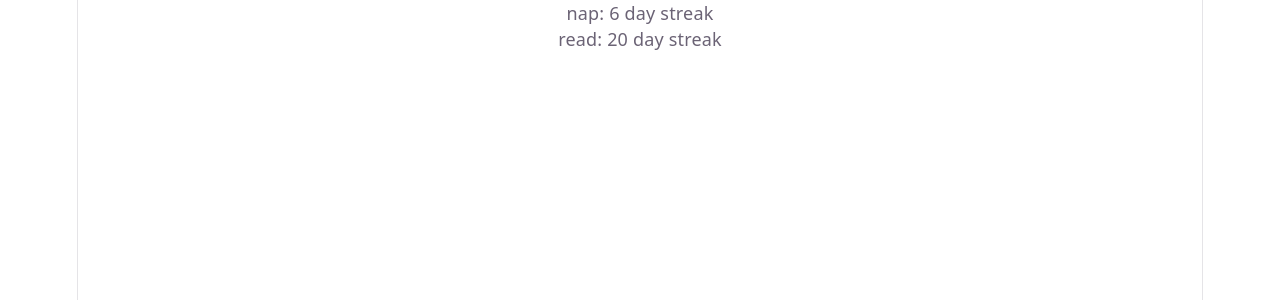
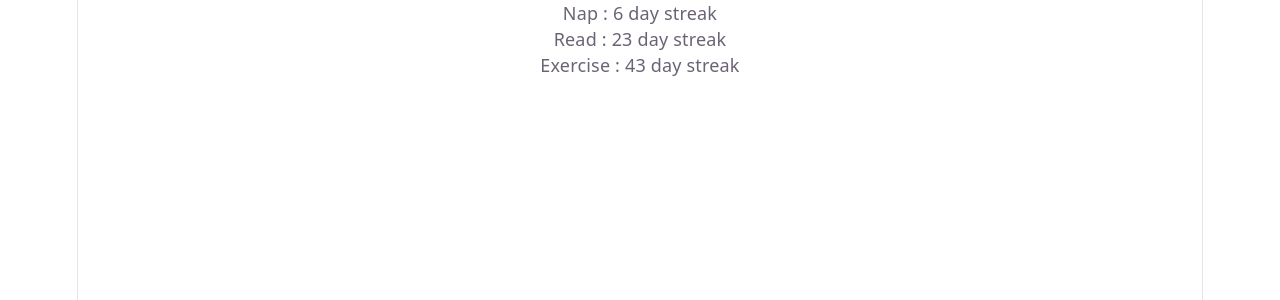
Before and after one commit to xAlayham/habit-tracker-web, a React (Vite) app in the folder frontend/: page / in a window 1280 px wide. Shown: the top 300 px of the page. Built offline with nearby package versions, Linux system fonts and the light colour scheme.

Commit message:
Render habit list from array using map and HabitCard component

```diff
--- a/frontend/src/App.tsx
+++ b/frontend/src/App.tsx
@@ -1,20 +1,26 @@
-import { useState } from 'react'
-
 interface HabitCardProps {
   name: string;
   streak: number;
 }
 
-function HabitCard({name, streak}: HabitCardProps){
-  return <p>{name}: {streak} day streak</p>
+function HabitCard({name, streak}: HabitCardProps) {
+  return <p>{name} : {streak} day streak</p>
 }
 
-function App() {
+function HabitList() {
+  const habits: HabitCardProps[] = [
+    {name: "Nap", streak: 6},
+    {name: "Read", streak: 23},
+    {name: "Exercise", streak: 43}
+  ]
+
   return (
     <div>
-      <HabitCard name="nap" streak={6} />
-      <HabitCard name="read" streak={20} />
+      {habits.map((habit) => (
+        <HabitCard key={habit.name} name={habit.name} streak={habit.streak}/>
+      ))}
     </div>
   )
 }
-export default App
+
+export default HabitList
```
